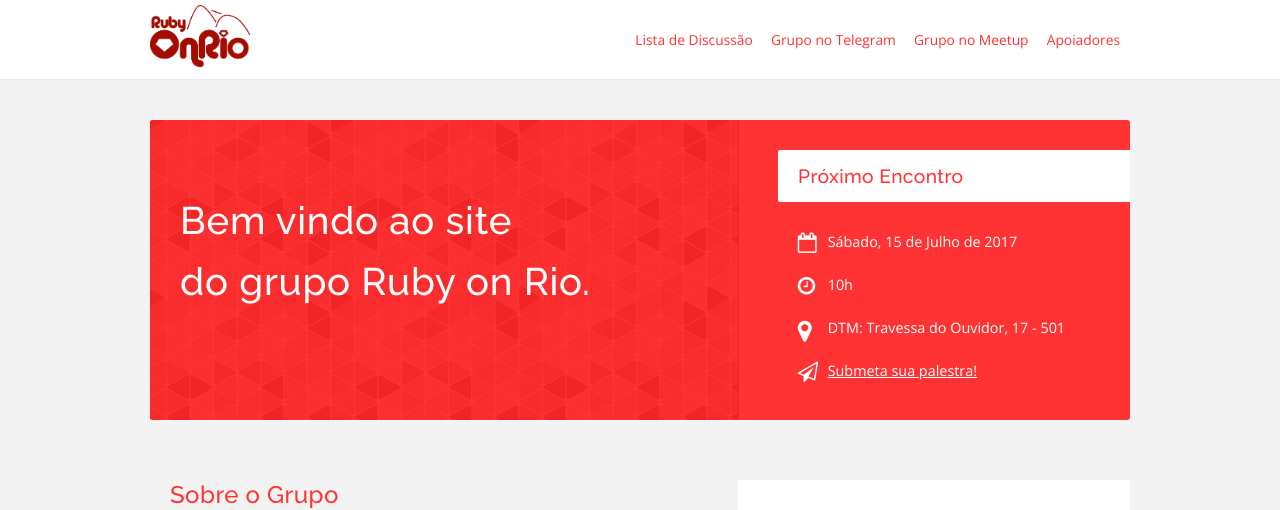
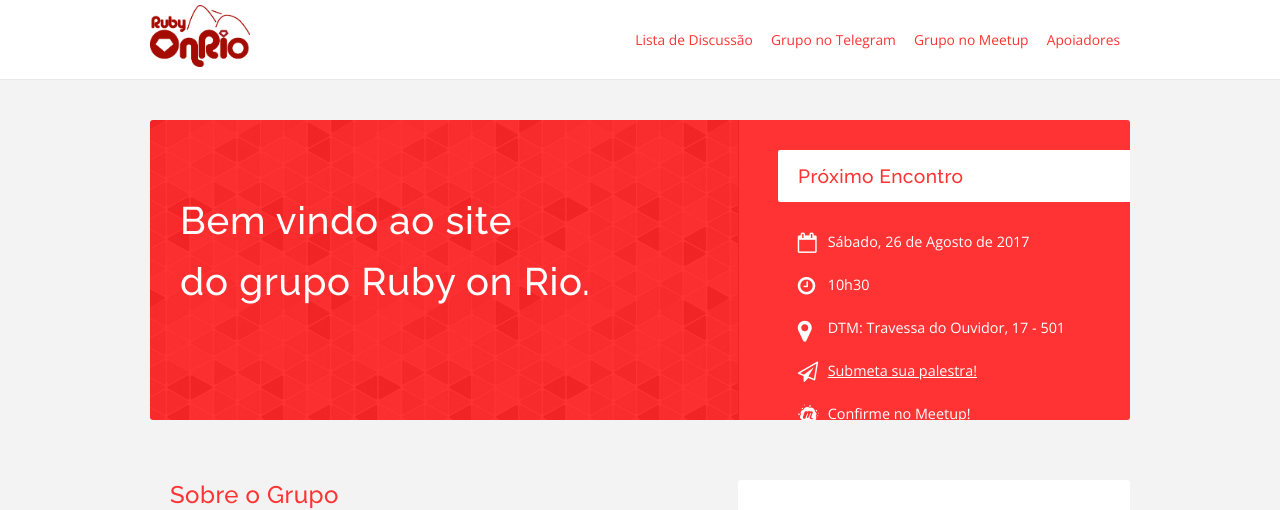
Before and after one commit to rubyonrio/rubyonrio.github.com, a Jekyll site: the page built from index.html, in a window 1280 px wide and 1400 px high. Shown: the top 510 px of the window. Built offline with Jekyll 4.4.1, drawn with Linux system fonts in a browser that asks for light colours; some of the changed text lies outside the part shown.

Commit message:
drying next event variables and adding meetup event link

```diff
--- a/index.html
+++ b/index.html
@@ -2,15 +2,12 @@
 layout: default
 title: Ruby on Rio
 
+future_events:
+  - day: Sábado, 26 de Agosto de 2017
+    event_hours: '10h30'
     event_address: 'DTM: Travessa do Ouvidor, 17 - 501'
-event_hours: '10h'
-link_for_submission: 'http://call4paperz.com/events/rubyonrio-julho'
-next_event:
-    day: Sábado, 15 de Julho de 2017
-future_events:
-  -
-    day: Sábado, 15 de Julho de 2017
-    link_for_submission: 'http://call4paperz.com/events/rubyonrio-julho'
+    link_for_submission: 'http://call4paperz.com/events/rubyonrio-agosto'
+    meetup: 'https://www.meetup.com/pt-BR/RubyOnRio/events/242336917/'
 ---
 
 <div class="containner">
@@ -22,18 +19,30 @@ future_events:
     <article class="next-meetup">
       <div class="title"><h2>Próximo Encontro</h2></div>
       <div class="schedule">
+        {% for event in page.future_events limit:1 %}
           <i class="fa fa-calendar-o"></i>
-        <p>{{ page.next_event.day }}</p>
+          <p>{{ event.day }}</p>
           <i class="fa fa-clock-o"></i>
-        <p>{{ page.event_hours }}<p>
+          <p>{{ event.event_hours }}<p>
           <i class="fa fa-map-marker"></i>
-        <p>{{ page.event_address }}</p>
+          <p>{{ event.event_address }}</p>
+          {% if event.link_for_submission %}
           <i class="fa fa-paper-plane-o"></i>
           <p>
-          <a target='_blank' href='{{ page.link_for_submission }}'>
+            <a target='_blank' href='{{ event.link_for_submission }}'>
               Submeta sua palestra!
             </a>
           </p>
+          {% endif %}
+          {% if event.meetup %}
+          <i class="fa fa-meetup"></i>
+          <p>
+            <a target='_blank' href='{{ event.meetup }}'>
+              Confirme no Meetup!
+            </a>
+          </p>
+          {% endif %}
+        {% endfor %}
       </div>
     </article>
   </div>
@@ -90,14 +99,22 @@ future_events:
           <i class="fa fa-calendar-o"></i>
           <p>{{ event.day }}</p>
           <i class="fa fa-clock-o"></i>
-          <p>{{ page.event_hours }}<p>
+          <p>{{ event.event_hours }}<p>
           <i class="fa fa-map-marker"></i>
-          <p>{{ page.event_address }}</p>
+          <p>{{ event.event_address }}</p>
           {% if event.link_for_submission %}
           <i class="fa fa-paper-plane"></i>
           <p>
             <a target='_blank' href='{{ event.link_for_submission }}'>
               Submeta sua palestra!
+            </a>
+          </p>
+          {% endif %}
+          {% if event.meetup %}
+          <i class="fa fa-meetup"></i>
+          <p>
+            <a target='_blank' href='{{ event.meetup }}'>
+              Confirme no Meetup!
             </a>
           </p>
           {% endif %}
```
Lines whose indentation alone changed are shown as unchanged.
